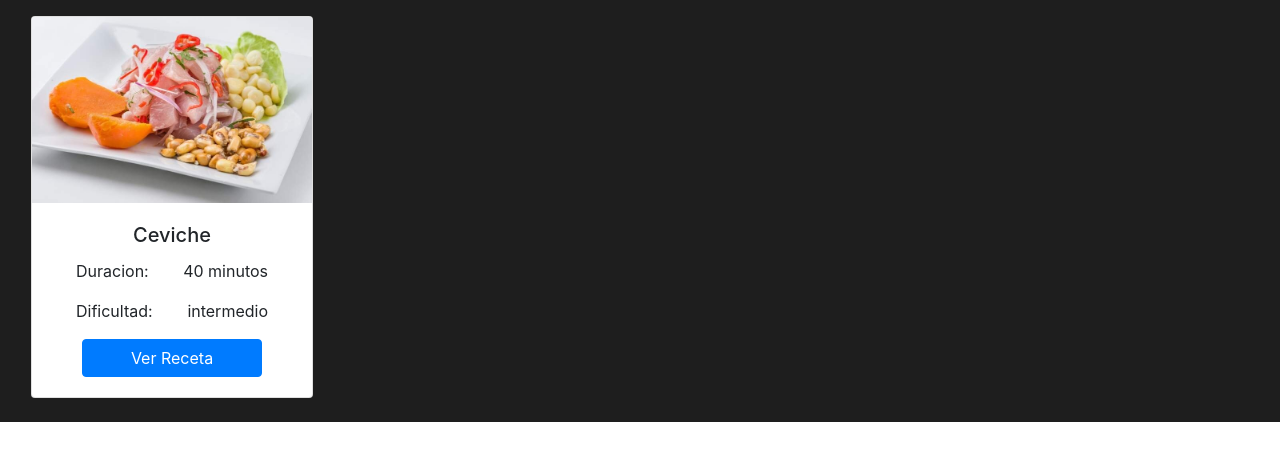
After one commit to kevinHumaredaD/TRABAJOFINALTALLER, a PHP site: page /mostrar_plato_categoria.php?id=15 in a window 1280 px wide. The commit adds this page. Shown: the top 461 px of the page. Run offline with PHP 8.4, Linux system fonts and the light colour scheme; data comes from the database, SQL or seed files in the repository.

Commit message:
muestra_categorias

```diff
--- /dev/null
+++ b/mostrar_plato_categoria.php
@@ -0,0 +1,49 @@
+<?php
+    include 'partes/conexion.php';
+    $idCategoria= $_GET["id"];
+    $sentencia_plato = "SELECT * FROM plato where IdCategoria = $idCategoria";
+    $sentencia=$db->query($sentencia_plato);
+    $plato= $sentencia->fetchAll();
+?>
+<!DOCTYPE html>
+<html lang="en">
+<head>
+    <meta charset="UTF-8">
+    <meta http-equiv="X-UA-Compatible" content="IE=edge">
+    <meta name="viewport" content="width=device-width, initial-scale=1.0">
+    <title>Document</title>
+    <link rel="stylesheet" href="hojaestilo/estilodepagina.css">
+    <link rel="stylesheet" href="https://cdn.jsdelivr.net/npm/bootstrap@4.5.3/dist/css/bootstrap.min.css" integrity="sha384-TX8t27EcRE3e/ihU7zmQxVncDAy5uIKz4rEkgIXeMed4M0jlfIDPvg6uqKI2xXr2" crossorigin="anonymous">
+</head>
+<body>
+<div class="row row-cols-1 row-cols-md-4 w-100 mr-0 ml-0 pr-3 pl-3 pt-3" style="background-color:#1e1e1e">
+
+        <?php foreach($plato as $p){ ?>
+            <div class="col mb-4">
+                <div class="card h-100">
+                    <img src="<?php echo $p["Foto"]; ?>" class="alto card-img-top " alt="...">
+                    <div class="card-body" style="text-align:center">
+                        <h5 class="card-title"><?php echo $p["NombrePlato"]; ?></h5>
+                        <div class="pl-4 pr-4"style="display: flex; justify-content:space-between">
+                            <p class="card-text">Duracion: </p>
+                            <p class="card-text"><?php echo $p["Duracion"]; ?> minutos</p>
+                        </div>
+                        <div class="pl-4 pr-4"style="display: flex; justify-content:space-between">
+                            <p class="card-text">Dificultad: </p>
+                            <p class="card-text"><?php echo $p["Dificultad"]; ?></p>
+                        </div>
+                        <div>
+                            <form action="procesar_confirmacion.php" method="post">
+                                <input type="hidden" name="IdPlato" value="<?php echo $p["IdPlato"]; ?>">
+                                <button type="submit"class="btn btn-primary pl-5 pr-5" >Ver Receta</button>
+                            </form>
+                        </div>
+                    </div>
+                </div>
+
+            </div>
+
+        <?php }?>
+    </div>
+</body>
+</html>
--- /dev/null
+++ b/procesar_categoria.php
@@ -0,0 +1,4 @@
+<?php
+    $IdCategoria = $_POST["IdCategoria"];
+    header("Location:mostrar_plato_categoria.php?id=$IdCategoria");
+?>
```
Also changed, not shown: mostrar_categoria.php (+11 -1 lines), partes/header.php (+7 -4 lines).
